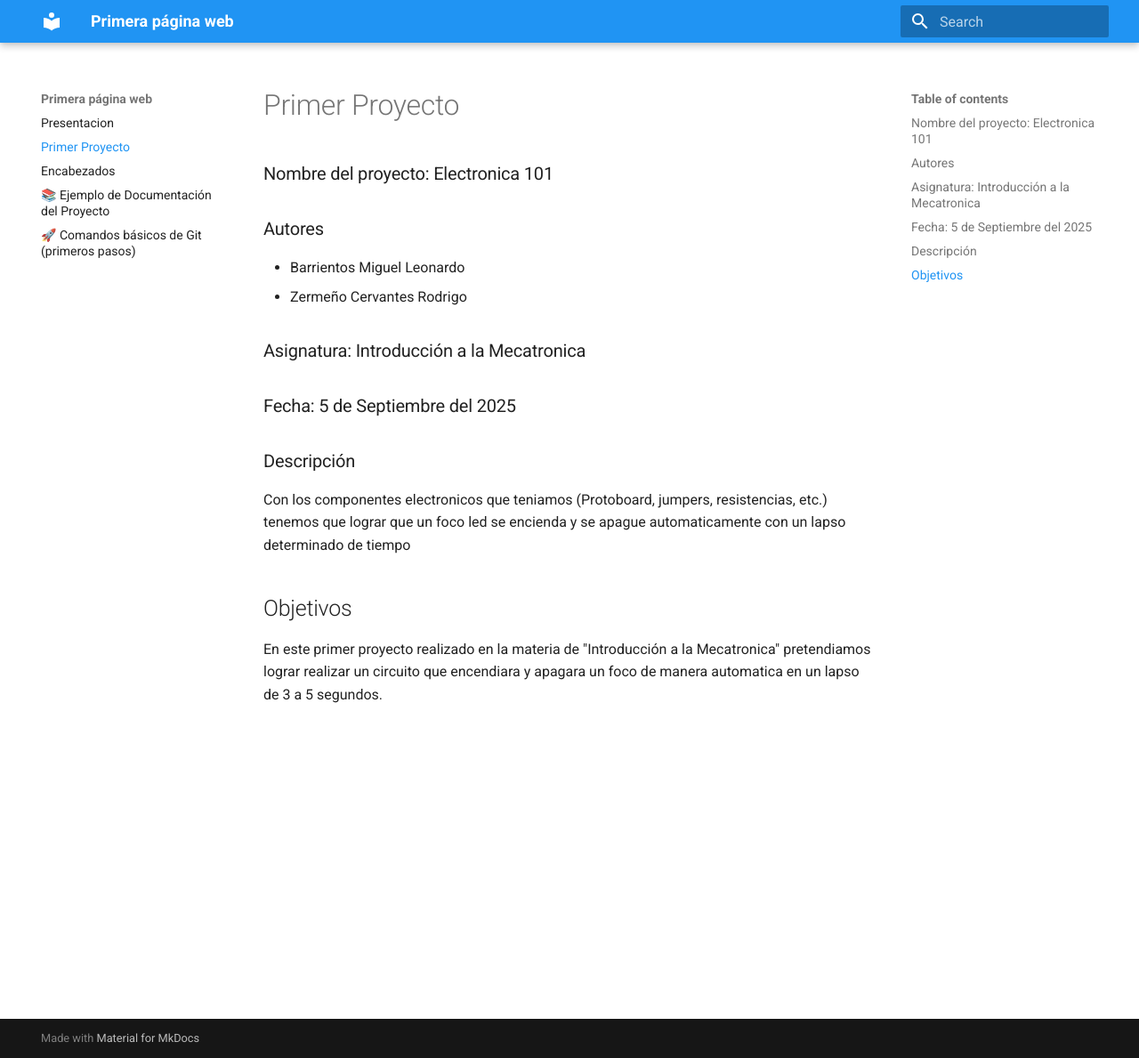
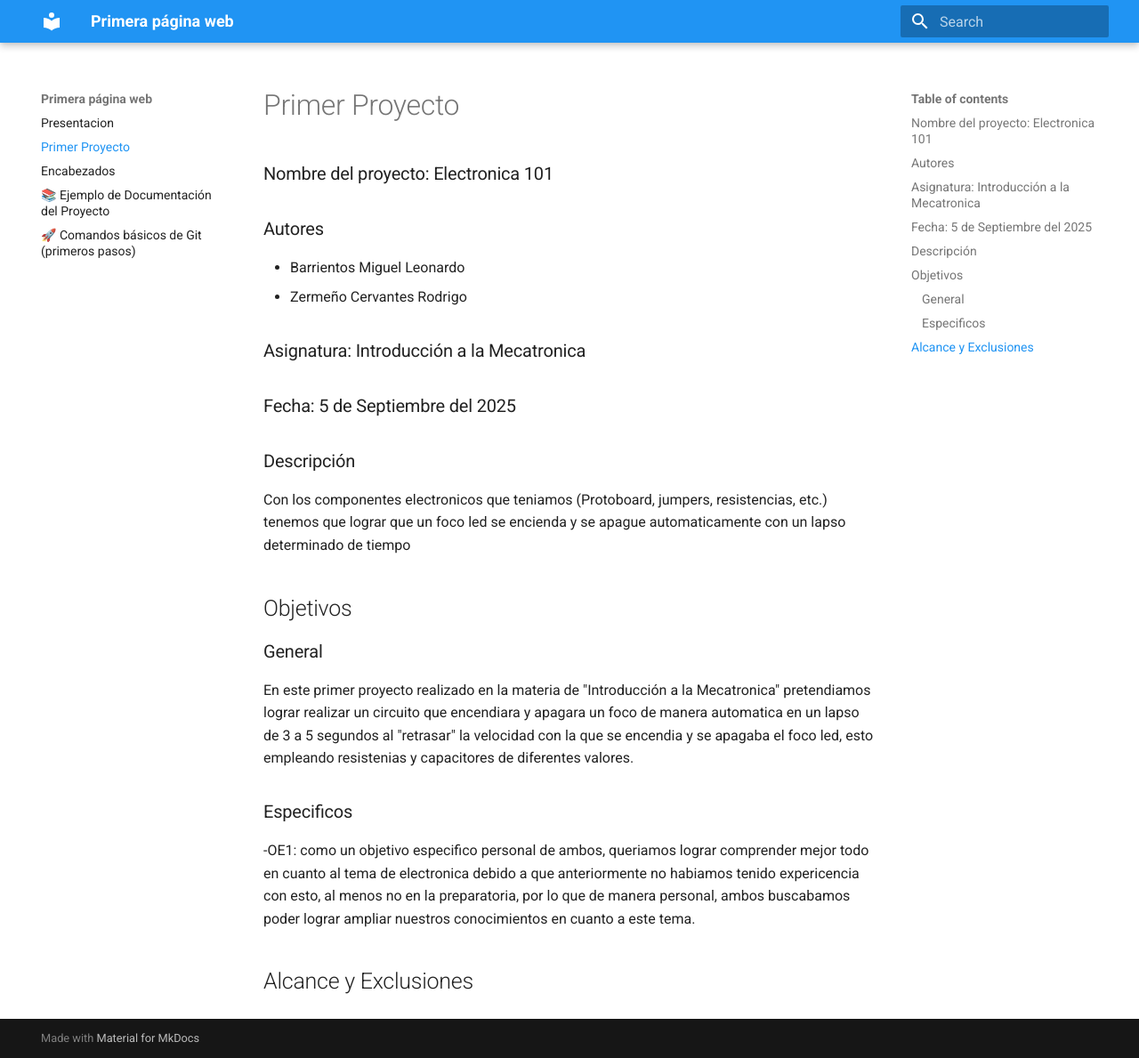
Before and after one commit to Rodrigo-ZC/ZC-ARCHS, an MkDocs documentation site: the page built from docs/PrimerProyecto.md, in a window 1280 px wide and 1189 px high. Shown: the whole window at 89% size. Built offline with MkDocs 1.6.1 and Material for MkDocs 9.7.7, drawn with Linux system fonts in a browser that asks for light colours.

Commit message:
Update 2PrimerProyecto.md

```diff
--- a/docs/PrimerProyecto.md
+++ b/docs/PrimerProyecto.md
@@ -15,4 +15,9 @@ Con los componentes electronicos que teniamos (Protoboard, jumpers, resistencias
 
 
 ##Objetivos
-En este primer proyecto realizado en la materia de "Introducción a la Mecatronica" pretendiamos lograr realizar un circuito que encendiara y apagara un foco de manera automatica en un lapso de 3 a 5 segundos.
+###General
+En este primer proyecto realizado en la materia de "Introducción a la Mecatronica" pretendiamos lograr realizar un circuito que encendiara y apagara un foco de manera automatica en un lapso de 3 a 5 segundos al "retrasar" la velocidad con la que se encendia y se apagaba el foco led, esto empleando resistenias y capacitores de diferentes valores.
+###Especificos
+-OE1: como un objetivo especifico personal de ambos, queriamos lograr comprender mejor todo en cuanto al tema de electronica debido a que anteriormente no habiamos tenido expericencia con esto, al menos no en la preparatoria, por lo que de manera personal, ambos buscabamos poder lograr ampliar nuestros conocimientos en cuanto a este tema.
+
+##Alcance y Exclusiones
```
